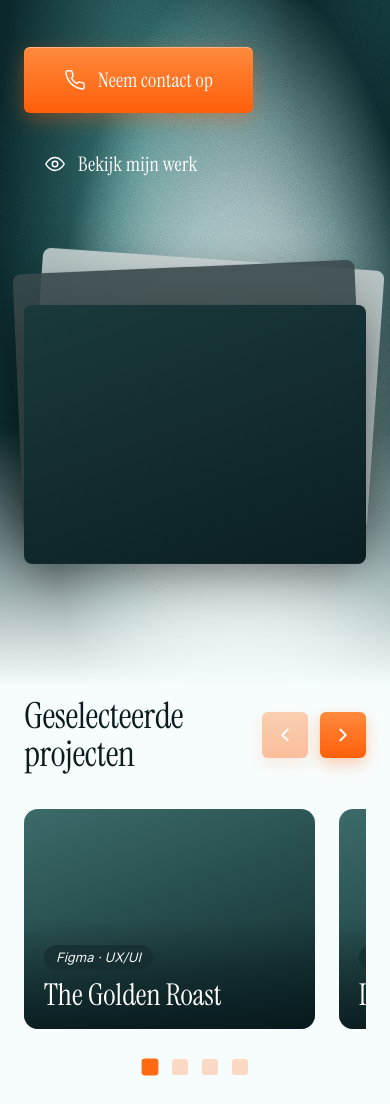
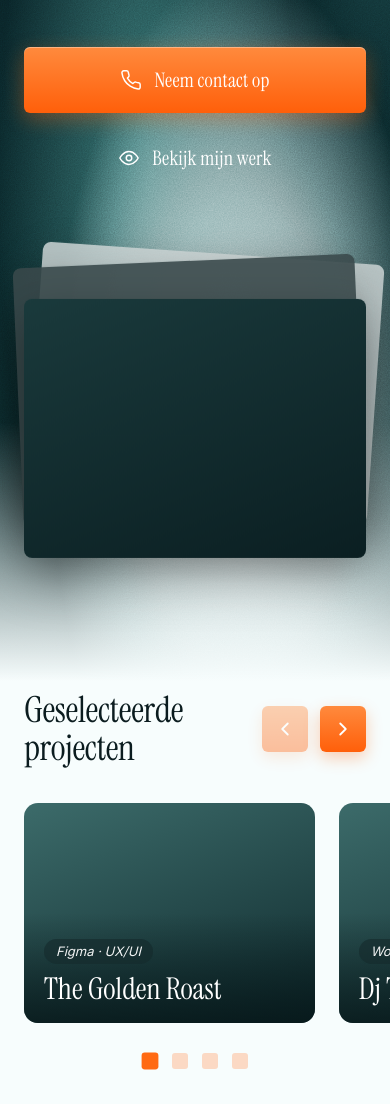
Before and after one commit to Randi-Berkelaar/Randi-berkelaar, a plain HTML site: page index.html in a window 390 px wide. Shown: the part 436-1540 px from the top of the page. Drawn offline with Linux system fonts and the light colour scheme.

Commit message:
verbeteringen

```diff
--- a/index.html
+++ b/index.html
@@ -91,7 +91,7 @@
         <div class="carousel" id="carousel">
 
           <!-- Kopieer een <a class="project-card"> blok om een project toe te voegen -->
-          <a href="#" class="project-card reveal">
+          <a href="#" class="project-card">
             <img src="images/golden-roast.jpg" alt="The Golden Roast" onerror="this.style.display='none'">
             <div class="project-info">
               <span class="tag">Figma · UX/UI</span>
@@ -99,7 +99,7 @@
             </div>
           </a>
 
-          <a href="#" class="project-card reveal">
+          <a href="#" class="project-card">
             <img src="images/dj-toyax.jpg" alt="Dj Toyax" onerror="this.style.display='none'">
             <div class="project-info">
               <span class="tag">WordPress · Elementor</span>
@@ -107,7 +107,7 @@
             </div>
           </a>
 
-          <a href="#" class="project-card reveal">
+          <a href="#" class="project-card">
             <img src="images/boekenzoeker.jpg" alt="De Boekenzoeker" onerror="this.style.display='none'">
             <div class="project-info">
               <span class="tag">Figma · UX/UI</span>
@@ -116,7 +116,7 @@
           </a>
 
           <!-- Extra project zodat de carousel ook op desktop werkt (verwijder of vervang) -->
-          <a href="#" class="project-card reveal">
+          <a href="#" class="project-card">
             <img src="images/project-4.jpg" alt="Project 4" onerror="this.style.display='none'">
             <div class="project-info">
               <span class="tag">Framer · Webdesign</span>
--- a/script.js
+++ b/script.js
@@ -85,8 +85,12 @@ function updateState() {
   dotsWrap.querySelectorAll('.dot').forEach((d, i) =>
     d.classList.toggle('active', i === active)
   );
-  prevBtn.disabled = carousel.scrollLeft <= 2;
-  nextBtn.disabled = carousel.scrollLeft >= maxScroll - 2;
+  const atStart = carousel.scrollLeft <= 2;
+  const atEnd = carousel.scrollLeft >= maxScroll - 2;
+  prevBtn.disabled = atStart;
+  nextBtn.disabled = atEnd;
+  carousel.classList.toggle('fade-left', !atStart);
+  carousel.classList.toggle('fade-right', !atEnd);
 }
 
 prevBtn.addEventListener('click', () =>
--- a/style.css
+++ b/style.css
@@ -20,13 +20,19 @@
 
   --radius: 14px;
   --pad: 50px;
+  --max: 1400px;
+  /* Eén gedeelde zijmarge voor ALLE secties (header, hero, projecten, over mij, footer) */
+  --gutter: max(var(--pad), calc((100% - var(--max)) / 2));
 }
+
+@property --fl { syntax: "<length>"; inherits: false; initial-value: 0px; }
+@property --fr { syntax: "<length>"; inherits: false; initial-value: 0px; }
 
 *,
 *::before,
 *::after { box-sizing: border-box; margin: 0; padding: 0; }
 
-html { scroll-behavior: smooth; }
+html { scroll-behavior: smooth; overflow-x: clip; }
 
 body {
   font-family: var(--font-body);
@@ -41,7 +47,7 @@ img { display: block; max-width: 100%; }
 a { color: inherit; text-decoration: none; }
 button { font: inherit; cursor: pointer; border: 0; background: none; }
 
-.container { width: 100%; max-width: 1400px; margin: 0 auto; padding: 0 var(--pad); }
+.container { width: 100%; padding: 0 var(--gutter); }
 .container-narrow { width: 100%; max-width: 760px; margin: 0 auto; padding: 0 24px; }
 
 /* Korrel-textuur (zoals in Framer) */
@@ -97,7 +103,7 @@ button { font: inherit; cursor: pointer; border: 0; background: none; }
   display: flex;
   align-items: center;
   justify-content: space-between;
-  padding: 24px var(--pad);
+  padding: 24px var(--gutter);
 }
 .logo {
   font-family: var(--font-display);
@@ -147,7 +153,7 @@ button { font: inherit; cursor: pointer; border: 0; background: none; }
 .hero {
   position: relative;
   min-height: 760px;
-  padding: 130px var(--pad) 140px;
+  padding: 130px var(--gutter) 140px;
   color: #fff;
   overflow: hidden;
   background:
@@ -171,8 +177,6 @@ button { font: inherit; cursor: pointer; border: 0; background: none; }
 .hero-inner {
   position: relative;
   z-index: 3;
-  max-width: 1400px;
-  margin: 0 auto;
   display: flex;
   align-items: flex-start;
   justify-content: space-between;
@@ -280,10 +284,21 @@ h2 {
   gap: 24px;
   overflow-x: auto;
   scroll-snap-type: x mandatory;
-  scroll-behavior: smooth;
   scrollbar-width: none;
   padding-bottom: 4px;
+  -webkit-overflow-scrolling: touch;
+  overscroll-behavior-x: contain;
+  touch-action: pan-x pan-y;
+
+  /* zachte fade aan de zijkanten, alleen zichtbaar aan de kant waar nog meer kaarten zijn */
+  --fl: 0px;
+  --fr: 0px;
+  transition: --fl .35s ease, --fr .35s ease;
+  -webkit-mask-image: linear-gradient(to right, transparent 0, #000 var(--fl), #000 calc(100% - var(--fr)), transparent 100%);
+          mask-image: linear-gradient(to right, transparent 0, #000 var(--fl), #000 calc(100% - var(--fr)), transparent 100%);
 }
+.carousel.fade-left  { --fl: 80px; }
+.carousel.fade-right { --fr: 80px; }
 .carousel::-webkit-scrollbar { display: none; }
 
 .project-card {
@@ -302,6 +317,9 @@ h2 {
   object-fit: cover;
   transition: transform .6s ease;
   z-index: -1;
+  pointer-events: none;
+  -webkit-user-drag: none;
+  user-select: none;
 }
 .project-card:hover img { transform: scale(1.05); }
 .project-card::after {
@@ -426,11 +444,8 @@ h2 {
 .contact-form .btn { display: flex; margin: 8px auto 0; padding: 14px 34px; }
 .form-status { margin-top: 14px; text-align: center; font-size: 14px; color: #fff; min-height: 1.2em; }
 
-.footer { padding: 90px var(--pad) 40px; color: #fff; }
+.footer { padding: 90px var(--gutter) 40px; color: #fff; }
 .footer-inner {
-  max-width: 1400px;
-  margin: 0 auto;
-  padding: 0 20px;
   display: grid;
   grid-template-columns: 1fr auto 1fr;
   align-items: center;
@@ -493,7 +508,13 @@ h2 {
   .hero { padding-top: 110px; padding-bottom: 110px; min-height: 0; }
   .hero-inner { flex-direction: column; }
   .hero-stack { width: 100%; max-width: 420px; margin: 30px auto 0; }
-  .hero-buttons { gap: 20px; }
+  .hero-buttons { flex-direction: column; align-items: stretch; gap: 14px; }
+  .hero-buttons .btn,
+  .about-text .btn { width: 100%; }
+  .hero-buttons .btn-ghost { padding: 16px 34px; }
+  .nav { padding: 24px; }
+  .nav-cta-mobile { width: 100%; }
+  .contact-form .btn { width: 100%; }
 
   .about-grid { grid-template-columns: 1fr; gap: 36px; }
   .footer-inner { grid-template-columns: 1fr; justify-items: center; gap: 28px; text-align: center; }
@@ -502,6 +523,14 @@ h2 {
 }
 
 @media (max-width: 600px) {
+  /* carousel loopt tot de rand van het scherm; eerste kaart lijnt uit met de rest */
+  .carousel {
+    margin-inline: calc(var(--pad) * -1);
+    padding-inline: var(--pad);
+    scroll-padding-inline: var(--pad);
+    -webkit-mask-image: none;
+            mask-image: none;
+  }
   .project-card { flex-basis: 85%; }
   .carousel-arrows { gap: 12px; }
   .section-head h2 { font-size: 36px; }
```
